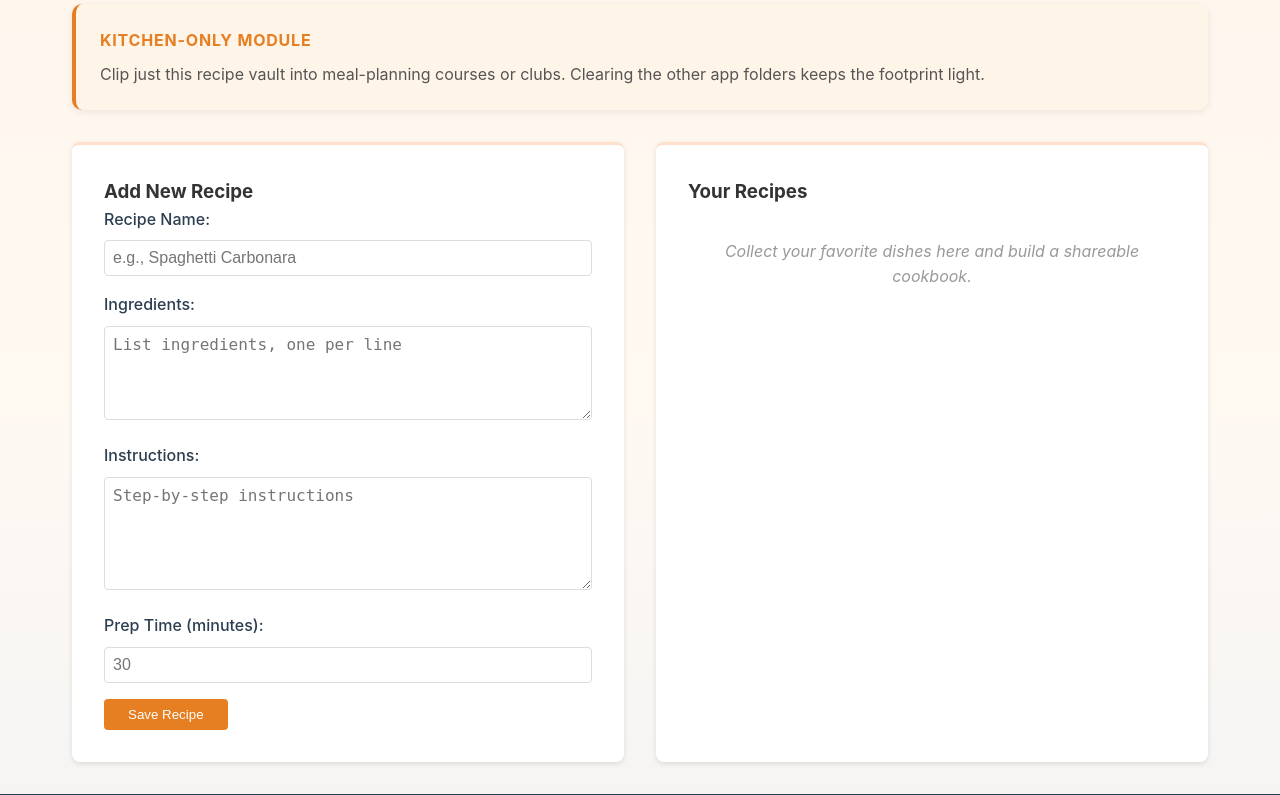
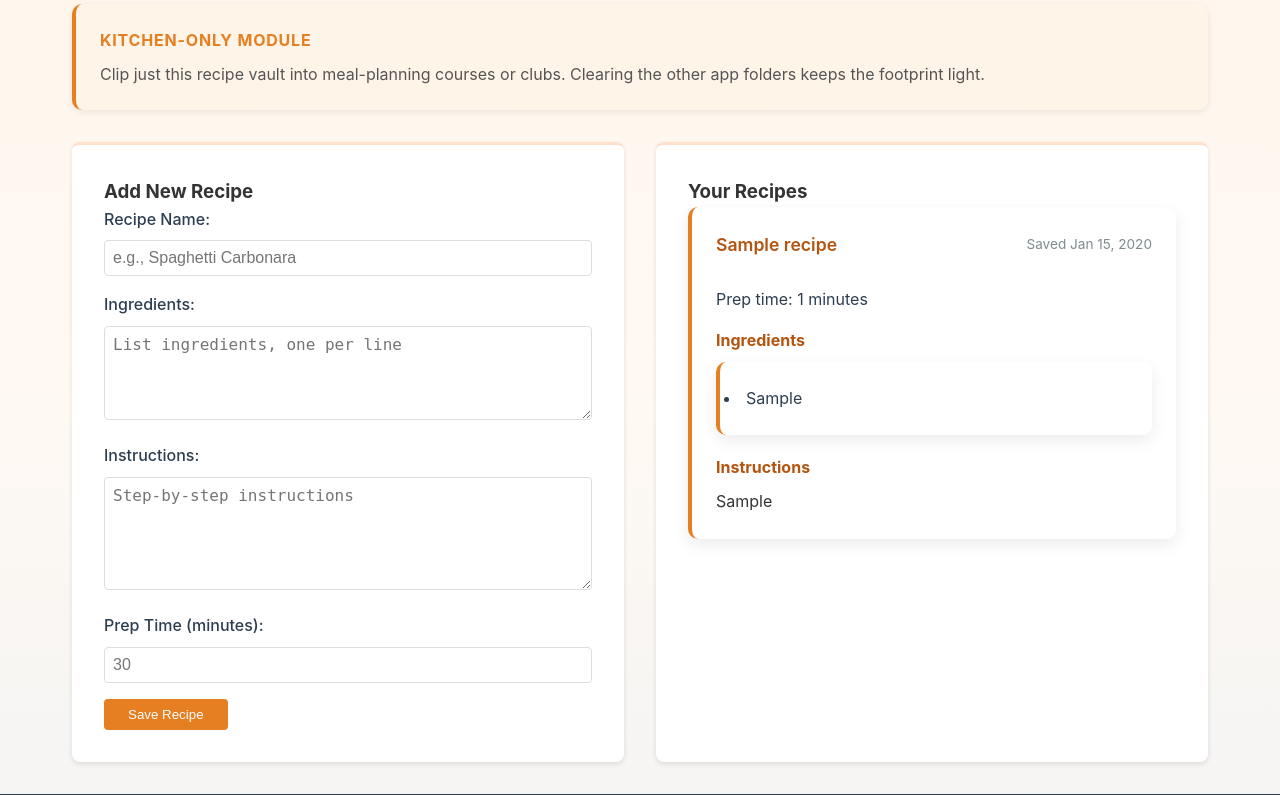
Before and after one commit to yashashri2409/SW-555-Agile-Puff-Girls, a Flask app: page /recipe-assistant in a window 1280 px wide. Shown: the part 299-1094 px from the top of the page. Run offline with Flask 3, Linux system fonts and the light colour scheme; tables that the repository leaves empty hold one stand-in row (values such as "Sample post").

Commit message:
Implement CRUD functionality for Habit Tracker, Mood Journal, Expense Splitter, and Recipe Assistant; update templates and styles for better user experience; add project documentation.

```diff
--- a/app.py
+++ b/app.py
@@ -1,13 +1,16 @@
-from flask import Flask, render_template
-from flask_sqlalchemy import SQLAlchemy
+from flask import Flask, render_template, request, redirect, url_for
 import os
+
+from extensions import db
 
 app = Flask(__name__)
 app.config['SECRET_KEY'] = 'dev-secret-key-change-in-production'
 app.config['SQLALCHEMY_DATABASE_URI'] = 'sqlite:///app.db'
 app.config['SQLALCHEMY_TRACK_MODIFICATIONS'] = False
 
-db = SQLAlchemy(app)
+db.init_app(app)
+
+from models import Habit, MoodEntry, Expense, Recipe  # noqa: E402
 
 @app.route('/')
 def home():
@@ -15,19 +18,111 @@ def home():
 
 @app.route('/habit-tracker', methods=['GET', 'POST'])
 def habit_tracker():
-    return render_template('apps/habit_tracker/index.html', page_id='habit-tracker')
+    if request.method == 'POST':
+        name = request.form.get('name', '').strip()
+        description = request.form.get('description', '').strip()
+
+        if name:
+            habit = Habit(name=name, description=description or None)
+            db.session.add(habit)
+            db.session.commit()
+
+        return redirect(url_for('habit_tracker'))
+
+    habits = Habit.query.order_by(Habit.created_at.desc()).all()
+    return render_template('apps/habit_tracker/index.html', page_id='habit-tracker', habits=habits)
 
 @app.route('/mood-journal', methods=['GET', 'POST'])
 def mood_journal():
-    return render_template('apps/mood_journal/index.html', page_id='mood-journal')
+    if request.method == 'POST':
+        mood = request.form.get('mood', '').strip()
+        notes = request.form.get('notes', '').strip()
+
+        if mood:
+            entry = MoodEntry(mood=mood, notes=notes or None)
+            db.session.add(entry)
+            db.session.commit()
+
+        return redirect(url_for('mood_journal'))
+
+    entries = MoodEntry.query.order_by(MoodEntry.created_at.desc()).all()
+    return render_template('apps/mood_journal/index.html', page_id='mood-journal', entries=entries)
 
 @app.route('/expense-splitter', methods=['GET', 'POST'])
 def expense_splitter():
-    return render_template('apps/expense_splitter/index.html', page_id='expense-splitter')
+    if request.method == 'POST':
+        description = request.form.get('description', '').strip()
+        amount_raw = request.form.get('amount', '').strip()
+        payer = request.form.get('payer', '').strip()
+        participants = request.form.get('participants', '').strip()
+
+        try:
+            amount = float(amount_raw)
+        except ValueError:
+            amount = None
+
+        if description and amount is not None and payer:
+            expense = Expense(
+                description=description,
+                amount=amount,
+                payer=payer,
+                participants=participants or None
+            )
+            db.session.add(expense)
+            db.session.commit()
+
+        return redirect(url_for('expense_splitter'))
+
+    expenses = Expense.query.order_by(Expense.created_at.desc()).all()
+    expense_views = []
+    for expense in expenses:
+        people = [p.strip() for p in (expense.participants or '').split(',') if p.strip()]
+        share = expense.amount / len(people) if people else None
+        expense_views.append({
+            'model': expense,
+            'participants': people,
+            'share': share
+        })
+
+    return render_template(
+        'apps/expense_splitter/index.html',
+        page_id='expense-splitter',
+        expenses=expense_views
+    )
 
 @app.route('/recipe-assistant', methods=['GET', 'POST'])
 def recipe_assistant():
-    return render_template('apps/recipe_assistant/index.html', page_id='recipe-assistant')
+    if request.method == 'POST':
+        name = request.form.get('name', '').strip()
+        ingredients = request.form.get('ingredients', '').strip()
+        instructions = request.form.get('instructions', '').strip()
+        prep_time_raw = request.form.get('prep_time', '').strip()
+
+        try:
+            prep_time = int(prep_time_raw)
+            if prep_time < 0:
+                prep_time = None
+        except ValueError:
+            prep_time = None
+
+        if name and ingredients and instructions:
+            recipe = Recipe(
+                name=name,
+                ingredients=ingredients,
+                instructions=instructions,
+                prep_time=prep_time
+            )
+            db.session.add(recipe)
+            db.session.commit()
+
+        return redirect(url_for('recipe_assistant'))
+
+    recipes = Recipe.query.order_by(Recipe.created_at.desc()).all()
+    return render_template(
+        'apps/recipe_assistant/index.html',
+        page_id='recipe-assistant',
+        recipes=recipes
+    )
 
 def init_db():
     with app.app_context():
--- /dev/null
+++ b/extensions.py
@@ -0,0 +1,3 @@
+from flask_sqlalchemy import SQLAlchemy
+
+db = SQLAlchemy()
--- a/models.py
+++ b/models.py
@@ -1,4 +1,4 @@
-from app import db
+from extensions import db
 from datetime import datetime
 
 class Habit(db.Model):
--- a/static/css/style.css
+++ b/static/css/style.css
@@ -339,6 +339,109 @@ main {
     line-height: 1.5;
 }
 
+.entry-list {
+    list-style: none;
+    display: flex;
+    flex-direction: column;
+    gap: 1.25rem;
+}
+
+.entry-list li {
+    background: rgba(255, 255, 255, 0.9);
+    border-radius: 10px;
+    padding: 1.5rem;
+    box-shadow: 0 6px 16px rgba(0,0,0,0.08);
+    border-left: 4px solid var(--accent, #3498db);
+}
+
+.entry-header {
+    display: flex;
+    justify-content: space-between;
+    align-items: center;
+    gap: 1rem;
+    flex-wrap: wrap;
+}
+
+.entry-title {
+    font-size: 1.1rem;
+    font-weight: 600;
+    color: var(--header-text, #2c3e50);
+}
+
+.entry-meta {
+    font-size: 0.85rem;
+    color: #7f8c8d;
+}
+
+.subtle {
+    color: #8f9ba3;
+}
+
+.mood-tag {
+    padding: 0.25rem 0.75rem;
+    border-radius: 999px;
+    font-size: 0.95rem;
+    text-transform: capitalize;
+    color: white;
+}
+
+.mood-excellent { background: #27ae60; }
+.mood-good { background: #2ecc71; }
+.mood-neutral { background: #95a5a6; }
+.mood-bad { background: #e67e22; }
+.mood-terrible { background: #c0392b; }
+
+.expense-details,
+.recipe-meta {
+    margin-top: 0.75rem;
+    display: flex;
+    flex-wrap: wrap;
+    gap: 0.75rem;
+    align-items: center;
+    color: #2c3e50;
+}
+
+.expense-details .amount {
+    font-weight: 700;
+    color: var(--accent, #16a085);
+}
+
+.expense-details .share {
+    font-weight: 500;
+    color: #34495e;
+}
+
+.recipe-body {
+    margin-top: 1rem;
+    display: flex;
+    flex-direction: column;
+    gap: 1rem;
+}
+
+.recipe-columns {
+    display: grid;
+    grid-template-columns: repeat(auto-fit, minmax(220px, 1fr));
+    gap: 1.25rem;
+}
+
+.recipe-columns h4 {
+    font-size: 1rem;
+    margin-bottom: 0.5rem;
+    color: var(--header-text, #2c3e50);
+}
+
+.inline-list {
+    list-style: disc inside;
+    display: flex;
+    flex-direction: column;
+    gap: 0.35rem;
+    color: #2c3e50;
+}
+
+.inline-list li {
+    padding-left: 0.25rem;
+}
+
 .content-section {
     display: grid;
     grid-template-columns: 1fr 1fr;
--- a/templates/apps/recipe_assistant/index.html
+++ b/templates/apps/recipe_assistant/index.html
@@ -39,7 +39,39 @@
 
     <div class="list-section">
         <h3>Your Recipes</h3>
-        <p class="placeholder-text">Collect your favorite dishes here and build a shareable cookbook.</p>
+        {% if recipes %}
+            <ul class="entry-list recipe-list">
+                {% for recipe in recipes %}
+                <li>
+                    <div class="entry-header">
+                        <span class="entry-title">{{ recipe.name }}</span>
+                        <span class="entry-meta">Saved {{ recipe.created_at.strftime('%b %d, %Y') }}</span>
+                    </div>
+                    <div class="recipe-body">
+                        {% if recipe.prep_time is not none %}
+                            <p class="recipe-meta">Prep time: {{ recipe.prep_time }} minutes</p>
+                        {% endif %}
+                        <div class="recipe-columns">
+                            <div>
+                                <h4>Ingredients</h4>
+                                <ul class="inline-list">
+                                    {% for item in recipe.ingredients.splitlines() if item.strip() %}
+                                    <li>{{ item }}</li>
+                                    {% endfor %}
+                                </ul>
+                            </div>
+                            <div>
+                                <h4>Instructions</h4>
+                                <p>{{ recipe.instructions }}</p>
+                            </div>
+                        </div>
+                    </div>
+                </li>
+                {% endfor %}
+            </ul>
+        {% else %}
+            <p class="placeholder-text">Collect your favorite dishes here and build a shareable cookbook.</p>
+        {% endif %}
     </div>
 </div>
 {% endblock %}
```
Also changed, not shown: templates/apps/expense_splitter/index.html (+27 -2 lines), templates/apps/habit_tracker/index.html (+17 -1 lines), templates/apps/mood_journal/index.html (+19 -1 lines).
